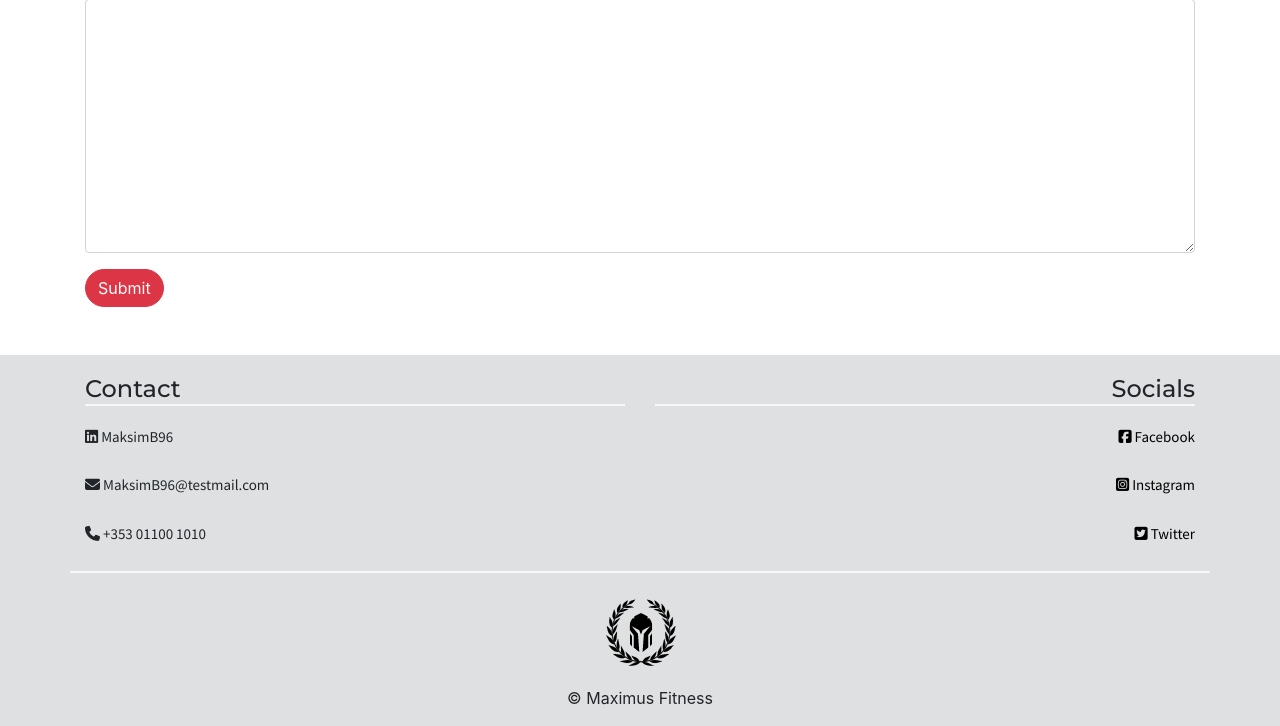
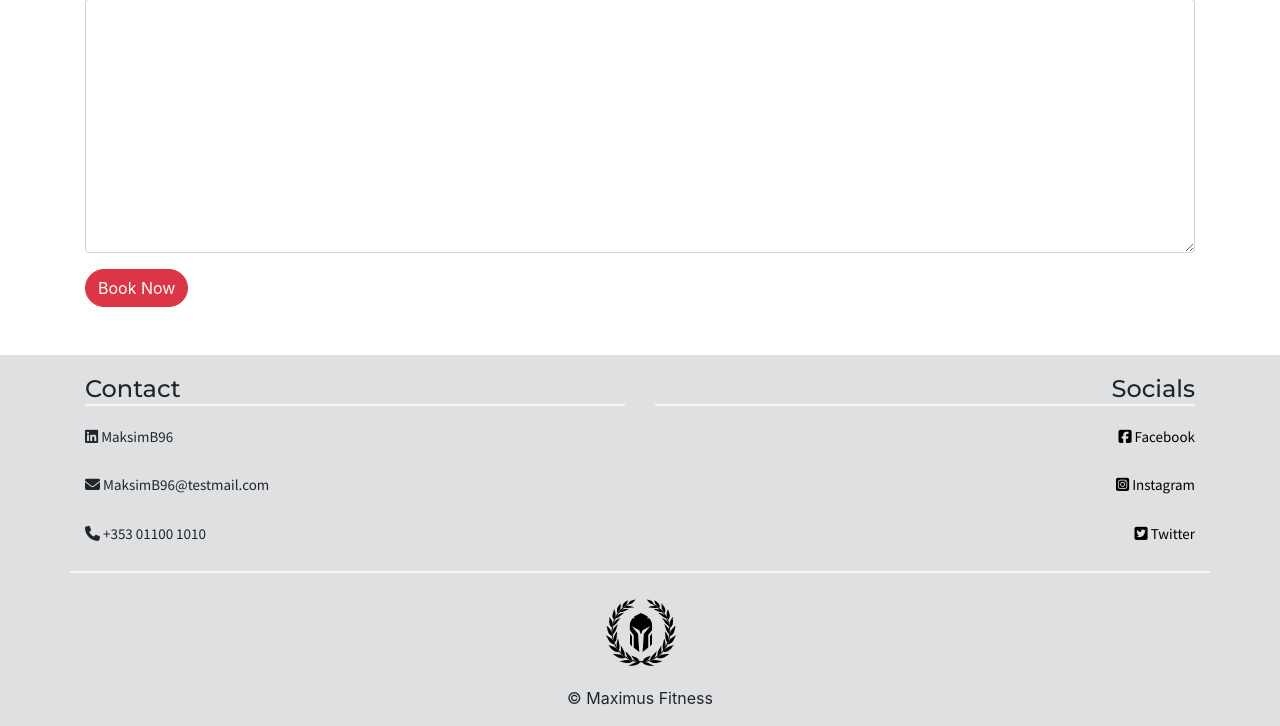
Before and after one commit to MaksimB96/maximusfitness-book_sys_pp4, a Django app: page /book-session/ in a window 1280 px wide. Shown: the part 644-1370 px from the top of the page. Run offline with Django 3.2, Linux system fonts and the light colour scheme; the visitor is signed in with stand-in values (Sample User, id 1); some libraries are stand-ins or nearby versions.

Commit message:
Fix issue on booking.html, changed anchor to submit button

```diff
--- a/book/views.py
+++ b/book/views.py
@@ -47,7 +47,8 @@ def book_session(request):
     else:
         form = CreateBooking()
     return render(request, 'book-session.html', {
-        'form': form})
+        'form': form
+        })
 
 
 @login_required
--- a/templates/book-session.html
+++ b/templates/book-session.html
@@ -7,7 +7,7 @@
             <h1 class="font-head text-center">Book Your Session</h1>
             <form method="POST">
                 {% csrf_token %} {{ form | crispy }}
-                <a href="{% url 'manage-session' %}" class="btn btn-danger">Submit</a>
+                <input type="submit" value="Book Now" class="btn btn-danger">
             </form>
             {% else %} {% endif %}
         </div>
```
